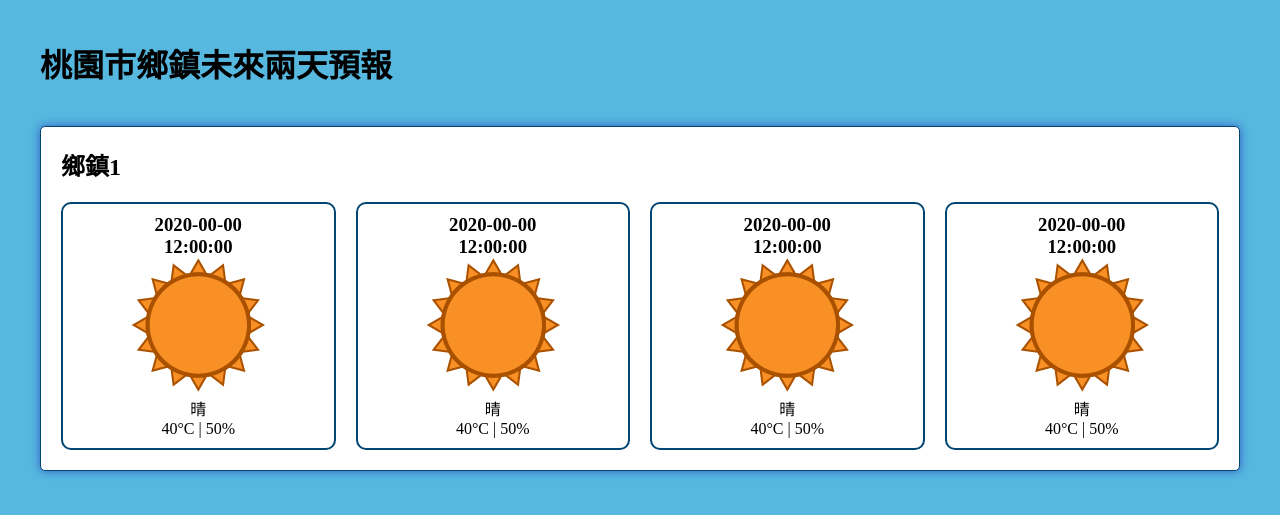
After one commit to Toby-Yuan/RD1-Assignment, a PHP site: page /RD1-Assignment/towns.php in a window 1280 px wide. The commit adds this page. Shown: the top 515 px of the page. Run offline with PHP 8.4, Linux system fonts and the light colour scheme.

Commit message:
新增該縣市所有鄉鎮未來兩天

```diff
--- a/MVCmod/models/helloModel.php
+++ b/MVCmod/models/helloModel.php
@@ -37,6 +37,12 @@ class helloM extends database{
             $search = self::query($searchIt);
             return $search;
         }
+
+        if(isset($_POST['showTown'])){
+            $city = $_POST['city'];
+            header("location: ./towns?city=$city");
+            exit();
+        }
     }
 
     // 抓取該縣市未來兩天預報
--- a/MVCmod/views/hello.php
+++ b/MVCmod/views/hello.php
@@ -23,6 +23,7 @@ $test->townShow();
             <?= $test->allTown() ?>
         </select>
         <input type="submit" value="送出" name="submit">
+        <input type="submit" value="各鄉鎮預報" name="showTown">
     </form>
 
     <div id="oneDay">
--- /dev/null
+++ b/towns.php
@@ -0,0 +1,44 @@
+<!DOCTYPE html>
+<html lang="en">
+<head>
+    <meta charset="UTF-8">
+    <meta name="viewport" content="width=device-width, initial-scale=1.0">
+    <title>Document</title>
+    <link rel="stylesheet" href="townsStyle.css">
+</head>
+<body>
+    <div id="box">
+        <h1>桃園市鄉鎮未來兩天預報</h1>
+
+        <div id="town">
+            <div class="townOne">
+                <h2>鄉鎮1</h2>
+                <div>
+                    <h3>2020-00-00 12:00:00</h3>
+                    <img src="sun.png" alt="">
+                    <p>晴</p>
+                    <p>40&deg;C | 50%</p>
+                </div>
+                <div>
+                    <h3>2020-00-00 12:00:00</h3>
+                    <img src="sun.png" alt="">
+                    <p>晴</p>
+                    <p>40&deg;C | 50%</p>
+                </div>
+                <div>
+                    <h3>2020-00-00 12:00:00</h3>
+                    <img src="sun.png" alt="">
+                    <p>晴</p>
+                    <p>40&deg;C | 50%</p>
+                </div>
+                <div>
+                    <h3>2020-00-00 12:00:00</h3>
+                    <img src="sun.png" alt="">
+                    <p>晴</p>
+                    <p>40&deg;C | 50%</p>
+                </div>
+            </div>
+        </div>
+    </div>
+</body>
+</html>
--- /dev/null
+++ b/townsStyle.css
@@ -0,0 +1,55 @@
+@charset "UTF-8";
+* {
+  margin: 0;
+  padding: 0;
+  -webkit-box-sizing: border-box;
+          box-sizing: border-box;
+  font-family: 微軟正黑體;
+}
+
+body {
+  background: #56b8df;
+}
+
+#box h1 {
+  width: 1200px;
+  margin: 40px auto;
+}
+
+#box #town {
+  width: 1200px;
+  margin: 20px auto;
+  border: 1px solid #024572;
+  border-radius: 5px;
+  -webkit-box-shadow: 0px 0px 10px rgba(30, 30, 184, 0.6);
+          box-shadow: 0px 0px 10px rgba(30, 30, 184, 0.6);
+  background: white;
+  padding: 20px;
+}
+
+#box #town .townOne {
+  display: -ms-grid;
+  display: grid;
+  -ms-grid-columns: (1fr)[4];
+      grid-template-columns: repeat(4, 1fr);
+  grid-gap: 20px;
+}
+
+#box #town .townOne h2 {
+  -ms-grid-column: 1;
+  -ms-grid-column-span: 4;
+  grid-column: 1 / 5;
+}
+
+#box #town .townOne div {
+  padding: 10px;
+  text-align: center;
+  border: 2px solid #024572;
+  border-radius: 10px;
+}
+
+#box #town .townOne div h3 {
+  width: 150px;
+  margin: 0 auto;
+}
+/*# sourceMappingURL=townsStyle.css.map */
--- /dev/null
+++ b/townsStyle.scss
@@ -0,0 +1,57 @@
+$blue: rgb(86, 184, 223);
+$darkblue: rgba(30, 30, 184, 0.6);
+$blackblue: rgb(2, 69, 114);
+
+@mixin box{
+    width: 1200px;
+    margin: 20px auto;
+    border: 1px solid $blackblue;
+    border-radius: 5px;
+    box-shadow: 0px 0px 10px $darkblue;
+    background: white;
+}
+
+*{
+    margin: 0;
+    padding: 0;
+    box-sizing: border-box;
+    font-family: 微軟正黑體;
+}
+
+body{
+    background: $blue;
+}
+
+#box{
+    h1{
+        width: 1200px;
+        margin: 40px auto;
+    }
+
+    #town{
+        @include box();
+        padding: 20px;
+
+        .townOne{
+            display: grid;
+            grid-template-columns: repeat(4, 1fr);
+            grid-gap: 20px;
+
+            h2{
+                grid-column: 1 / 5;
+            }
+
+            div{
+                padding: 10px;
+                text-align: center;
+                border: 2px solid $blackblue;
+                border-radius: 10px;
+
+                h3{
+                    width: 150px;
+                    margin: 0 auto;
+                }
+            }
+        }
+    }
+}
```
Also changed, not shown: MVCmod/CSS/townsStyle.css (added, +67 -0 lines), MVCmod/controllers/townsController.php (added, +68 -0 lines), MVCmod/models/townsModel.php (added, +38 -0 lines), MVCmod/models/updateCityTown.php (added, +62 -0 lines), MVCmod/views/towns.php (added, +24 -0 lines), catch/catchcityTown.php (added, +53 -0 lines), 1 other file.
